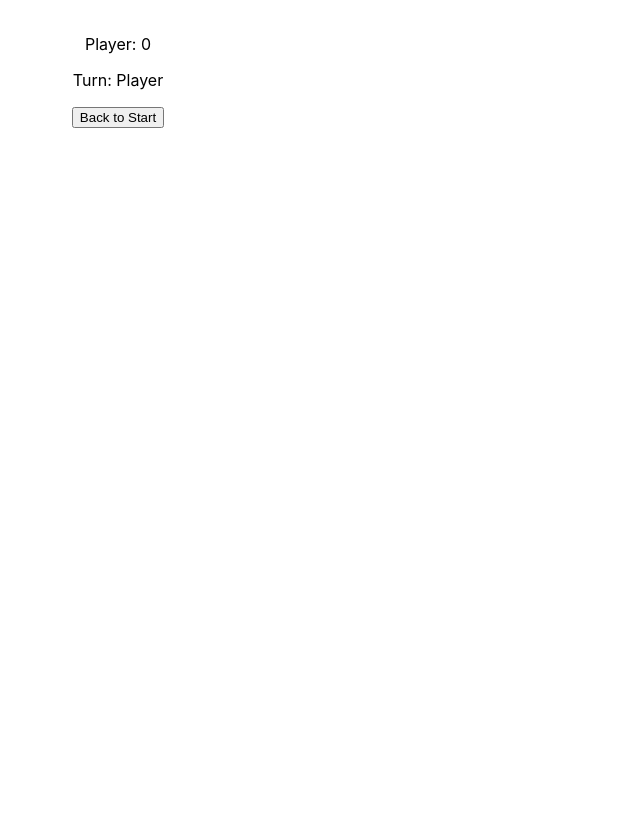
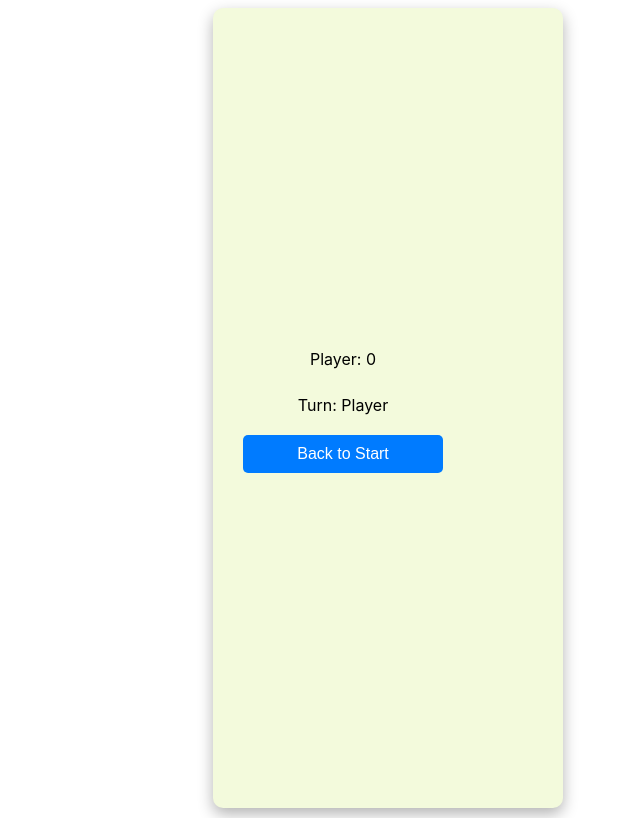
Before and after one commit to paula-carrano/unq-ui-paula-carrano-trabajo-final, a React (Vite) app: page /game/1/1 in a window 1280 px wide. Shown: the whole page, without its empty margins (272-912 px from the left). Built offline with nearby package versions, Linux system fonts and the light colour scheme.

Commit message:
reorganizacion de files

```diff
--- a/src/components/Board/board.css
+++ b/src/components/Board/board.css
@@ -1,7 +1,7 @@
 .board {
   display: grid;
   gap: 10px;
-  width: 500px;
+  width: 100%;
   margin: auto;
-  margin-top: 5%;
+  flex-grow: 1;
 }
--- a/src/components/MemoBlock/memoBlock.css
+++ b/src/components/MemoBlock/memoBlock.css
@@ -32,7 +32,7 @@
 }
 
 .memo-block-back {
-  background-color: #add8e6;
+  background-color: #dce4fa;
   transform: rotateY(180deg);
   display: flex;
   justify-content: center;
--- a/src/components/MemoGame/MemoGame.jsx
+++ b/src/components/MemoGame/MemoGame.jsx
@@ -1,15 +1,18 @@
-import { useEffect, useState } from "react";
+import React, { useEffect, useState } from "react";
 import { useParams, useNavigate } from "react-router-dom";
 import { importImages } from "../../utils/importImages";
 import { Board } from "../Board/Board";
+import { Sidebar } from "../Sidebar/Sidebar";
+import "./memoGame.css";
 
 export const MemoGame = () => {
-  const { mode, size } = useParams(); // Obtén el modo y tamaño del tablero de la URL
+  const { mode, size } = useParams();
   const navigate = useNavigate();
   const [shuffleMemoBlocks, setShuffleMemoBlocks] = useState([]);
   const [animating, setAnimating] = useState(false);
-  const [playerScores, setPlayerScores] = useState([0, 0]); // Para dos jugadores
+  const [playerScores, setPlayerScores] = useState([0, 0]);
   const [currentPlayer, setCurrentPlayer] = useState(0);
+  const [selectedMemoBlock, setSelectedMemoBlock] = useState(null);
 
   useEffect(() => {
     const loadImages = async () => {
@@ -48,7 +51,7 @@ export const MemoGame = () => {
   };
 
   const handleMemoClick = (memoBlock) => {
-    if (animating || memoBlock.flipped) return; // No hacer nada si está animando o ya está volteada
+    if (animating || memoBlock.flipped) return;
 
     const flippedMemoBlock = { ...memoBlock, flipped: true };
     const updatedMemoBlocks = [...shuffleMemoBlocks];
@@ -57,7 +60,10 @@ export const MemoGame = () => {
 
     if (!selectedMemoBlock) {
       setSelectedMemoBlock(memoBlock);
-    } else if (selectedMemoBlock.value === memoBlock.value) {
+    } else if (
+      selectedMemoBlock &&
+      selectedMemoBlock.value === memoBlock.value
+    ) {
       const newScores = [...playerScores];
       newScores[currentPlayer] += 1;
       setPlayerScores(newScores);
@@ -81,7 +87,7 @@ export const MemoGame = () => {
     }
 
     // Si encontró una pareja, no cambia el turno, solo se espera a que termine el movimiento
-    if (selectedMemoBlock.value !== memoBlock.value) {
+    if (selectedMemoBlock && selectedMemoBlock.value !== memoBlock.value) {
       setCurrentPlayer((prev) => (prev === 0 ? 1 : 0)); // Cambiar turno
     }
   };
@@ -91,21 +97,13 @@ export const MemoGame = () => {
   };
 
   return (
-    <div style={{ display: "flex" }}>
-      <div style={{ width: "200px", padding: "10px", textAlign: "center" }}>
-        <p>
-          {mode === "multiplayer"
-            ? `Player 1: ${playerScores[0]}`
-            : `Player: ${playerScores[0]}`}
-        </p>
-        {mode === "multiplayer" && <p>Player 2: {playerScores[1]}</p>}
-        <p>
-          Turn:{" "}
-          {mode === "multiplayer" ? `Player ${currentPlayer + 1}` : "Player"}
-        </p>
-        <button onClick={handleBackToStart}>Back to Start</button>
-      </div>
-
+    <div className="container-flex">
+      <Sidebar
+        mode={mode}
+        playerScores={playerScores}
+        currentPlayer={currentPlayer}
+        handleBackToStart={handleBackToStart}
+      />
       <Board
         memoBlocks={shuffleMemoBlocks}
         animating={animating}
--- a/src/components/MemoGame/memoGame.css
+++ b/src/components/MemoGame/memoGame.css
@@ -0,0 +1,12 @@
+.container-flex {
+  display: flex;
+  height: 100vh;
+  width: 100%;
+  box-shadow: 0px 6px 15px rgba(0, 0, 0, 0.3);
+  border-radius: 10px;
+  padding: 0 20px;
+  justify-content: center;
+  align-items: center;
+  flex-direction: row;
+  background-color: #f3fadc;
+}
--- /dev/null
+++ b/src/components/SideBar/SideBar.jsx
@@ -0,0 +1,25 @@
+import React from "react";
+import "./sideBar.css";
+
+export const Sidebar = ({
+  mode,
+  playerScores,
+  currentPlayer,
+  handleBackToStart,
+}) => {
+  return (
+    <div className="container-sidebar">
+      <p>
+        {mode === "multiplayer"
+          ? `Player 1: ${playerScores[0]}`
+          : `Player: ${playerScores[0]}`}
+      </p>
+      {mode === "multiplayer" && <p>Player 2: {playerScores[1]}</p>}
+      <p>
+        Turn:{" "}
+        {mode === "multiplayer" ? `Player ${currentPlayer + 1}` : "Player"}
+      </p>
+      <button onClick={handleBackToStart}>Back to Start</button>
+    </div>
+  );
+};
--- /dev/null
+++ b/src/components/SideBar/sideBar.css
@@ -0,0 +1,32 @@
+.container-sidebar {
+  display: flex;
+  flex-direction: column;
+  align-items: center;
+  justify-content: center;
+  width: 250px; /* Ajusta el tamaño según lo que necesites */
+  height: 100%;
+  padding: 10px;
+  text-align: center;
+}
+
+.container-sidebar p {
+  margin-bottom: 10px;
+}
+
+.container-sidebar button {
+  margin: 10px 0;
+  padding: 10px 20px;
+  font-size: 16px;
+  width: 200px;
+  background-color: #007bff;
+  color: white;
+  border: none;
+  border-radius: 5px;
+  cursor: pointer;
+  transition: background-color 0.3s;
+  text-align: center;
+}
+
+.container-sidebar button:hover {
+  background-color: #0056b3;
+}
```
